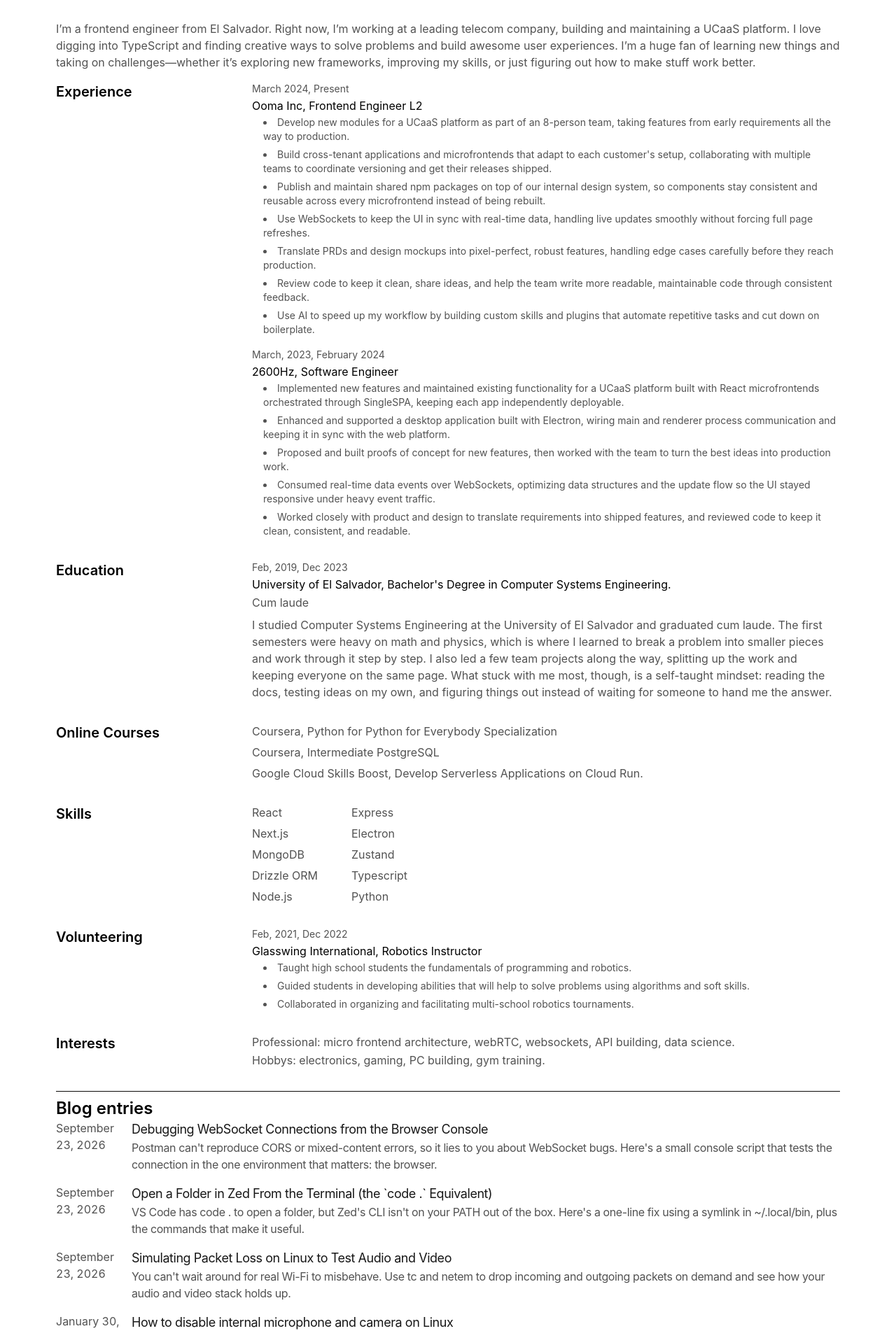
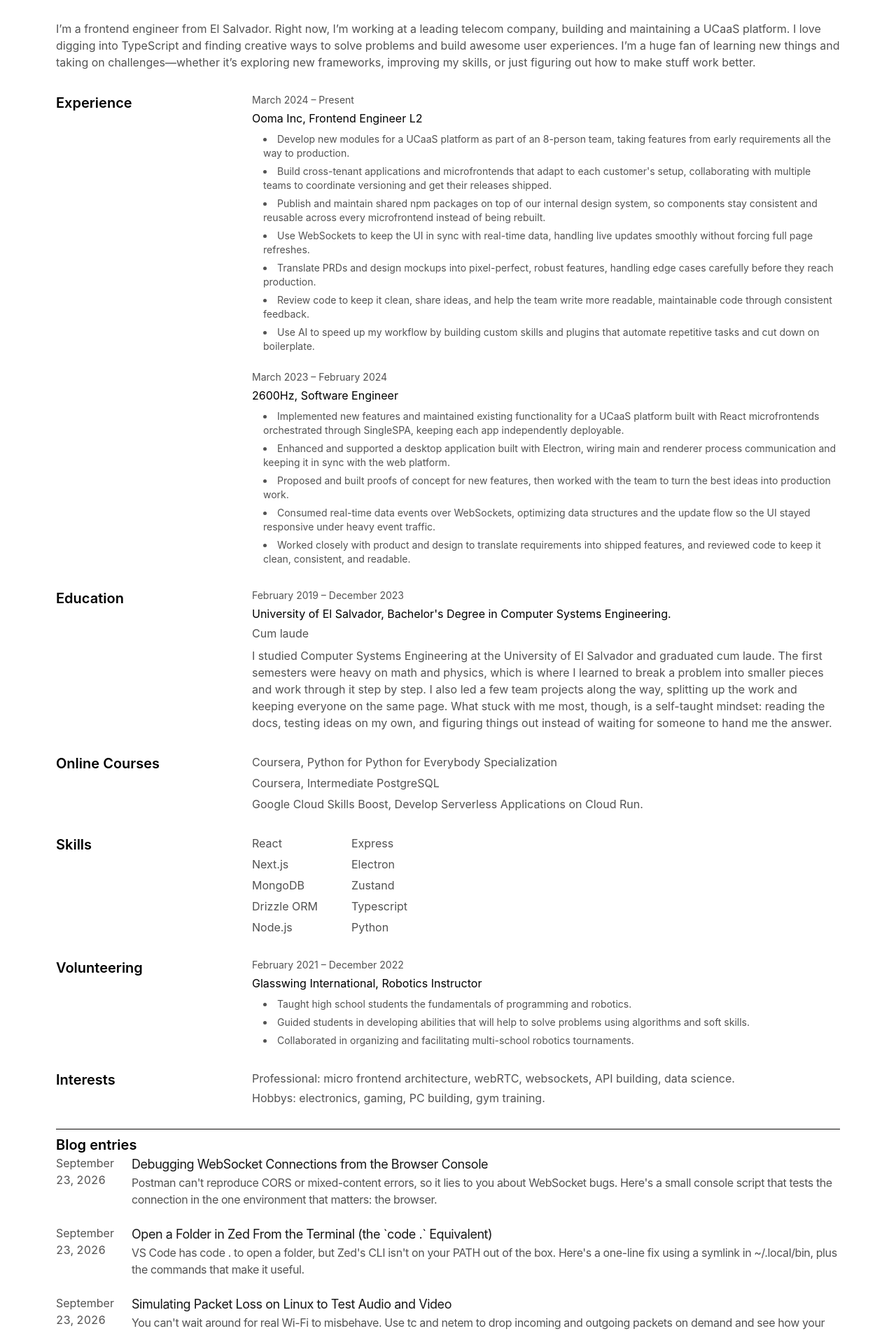
Before and after one commit to galletafromjell666/portfolio-nextjs, a Next.js app: page / in a window 1280 px wide. Shown: the part 219-2121 px from the top of the page at 70% size. Built offline with nearby package versions, Linux system fonts and the light colour scheme.

Commit message:
unify spacing rhythm and fix broken margin classes
fix m t-8 -> mt-8 on experience, remove flex-flex-row and font-sm typos; standardize section gaps, date/title/list spacing, page title sizes, and date formats

```diff
--- a/app/components/footer.tsx
+++ b/app/components/footer.tsx
@@ -3,7 +3,7 @@
 export default function Footer() {
   return (
     <footer className="mb-16">
-      <ul className="font-sm mt-8 flex flex-col space-x-0 space-y-2 text-neutral-600 md:flex-row md:space-x-4 md:space-y-0 dark:text-neutral-300">
+      <ul className="text-sm mt-8 flex flex-col space-x-0 space-y-2 text-neutral-600 md:flex-row md:space-x-4 md:space-y-0 dark:text-neutral-300">
         <li>
           <a
             className="flex items-center transition-all hover:text-neutral-800 dark:hover:text-neutral-100"
--- a/app/components/post.tsx
+++ b/app/components/post.tsx
@@ -28,10 +28,10 @@
           }),
         }}
       />
-      <h1 className="title font-semibold text-2xl tracking-tighter">
+      <h1 className="title font-semibold text-4xl tracking-tighter">
         {post.metadata.title}
       </h1>
-      <div className="flex justify-between items-center mt-2 mb-8 text-sm">
+      <div className="flex justify-between items-center mb-8 text-sm">
         <p className="text-sm text-neutral-600 dark:text-neutral-400">
           {formatDate(post.metadata.publishedAt)}
         </p>
--- a/app/components/posts.tsx
+++ b/app/components/posts.tsx
@@ -34,7 +34,7 @@
       {posts.map((post) => (
           <Link
             key={post.slug}
-            className="flex flex-col space-y-1 mb-4"
+            className="flex flex-col space-y-1 mb-6"
             href={`/${isBlogsPost ? "blog" : "projects"}/${post.slug}`}
           >
             <div className="w-full flex flex-col md:flex-row space-x-0 md:space-x-2">
--- a/app/contact/page.tsx
+++ b/app/contact/page.tsx
@@ -15,7 +15,7 @@
           giovanni.aguirrez@hotmail.com
         </a>
       </div>
-      <h1 className="mb-6 text-xl font-semibold tracking-tighter ">Social:</h1>
+      <h1 className="mb-4 text-xl font-semibold">Social</h1>
       <div className="flex flex-col space-y-4">
         <div className="flex flex-row space-x-2">
           <Linkedin />
--- a/app/not-found.tsx
+++ b/app/not-found.tsx
@@ -1,7 +1,7 @@
 export default function NotFound() {
   return (
     <section>
-      <h1 className="mb-8 text-2xl font-semibold tracking-tighter">
+      <h1 className="mb-8 text-4xl font-semibold tracking-tighter">
         404 - Page Not Found
       </h1>
       <p className="mb-4">The page you are looking for does not exist.</p>
--- a/app/page.tsx
+++ b/app/page.tsx
@@ -15,16 +15,16 @@
         things and taking on challenges—whether it’s exploring new frameworks,
         improving my skills, or just figuring out how to make stuff work better.
       </p>
-      <div data-test-id="experience" className="m t-8">
+      <div data-test-id="experience" className="mt-8">
         <div className="flex flex-col md:flex-row">
           <div className="w-1/4">
             <h1 className="text-xl font-semibold">Experience</h1>
           </div>
-          <div className="flex flex-col flex-1 space-y-4">
-            <div className="flex-flex-row space-y-0.5">
-              <p className="text-muted text-sm">March 2024, Present</p>
+          <div className="flex flex-col flex-1 space-y-6">
+            <div className="space-y-1">
+              <p className="text-muted text-sm">March 2024 – Present</p>
               <h2>Ooma Inc, Frontend Engineer L2</h2>
-              <ul className="text-muted text-sm list-disc list-inside ml-4 item-list">
+              <ul className="text-muted text-sm list-disc list-inside ml-4 mt-2 item-list">
                 <li>
                   Develop new modules for a UCaaS platform as part of an
                   8-person team, taking features from early requirements all the
@@ -62,10 +62,10 @@
                 </li>
               </ul>
             </div>
-            <div className="flex-flex-row space-y-0.5">
-              <p className="text-muted text-sm">March, 2023, February 2024</p>
+            <div className="space-y-1">
+              <p className="text-muted text-sm">March 2023 – February 2024</p>
               <h2>2600Hz, Software Engineer</h2>
-              <ul className="text-muted text-sm list-disc list-inside ml-4 item-list">
+              <ul className="text-muted text-sm list-disc list-inside ml-4 mt-2 item-list">
                 <li>
                   Implemented new features and maintained existing functionality
                   for a UCaaS platform built with React microfrontends
@@ -103,8 +103,8 @@
             <h1 className="text-xl font-semibold">Education</h1>
           </div>
           <div className="flex flex-col flex-1 space-y-1.5">
-            <div className="flex-flex-row space-y-0.5">
-              <p className="text-muted text-sm">Feb, 2019, Dec 2023</p>
+            <div className="space-y-1">
+              <p className="text-muted text-sm">February 2019 – December 2023</p>
               <h2>
                 University of El Salvador, Bachelor's Degree in Computer Systems
                 Engineering.
@@ -171,10 +171,10 @@
             <h1 className="text-xl font-semibold">Volunteering</h1>
           </div>
           <div className="flex flex-col flex-1">
-            <div className="flex-flex-row space-y-0.5">
-              <p className="text-muted text-sm">Feb, 2021, Dec 2022</p>
+            <div className="space-y-1">
+              <p className="text-muted text-sm">February 2021 – December 2022</p>
               <h2>Glasswing International, Robotics Instructor</h2>
-              <ul className="text-muted text-sm list-disc list-inside ml-4 item-list">
+              <ul className="text-muted text-sm list-disc list-inside ml-4 mt-2 item-list">
                 <li>
                   Taught high school students the fundamentals of programming
                   and robotics.
@@ -198,7 +198,7 @@
             <h1 className="text-xl font-semibold">Interests</h1>
           </div>
           <div className="flex flex-col flex-1">
-            <div className="flex-flex-row space-y-0.5 text-muted">
+            <div className="space-y-1 text-muted">
               <p>
                 Professional: micro frontend architecture, webRTC, websockets,
                 API building, data science.
@@ -209,7 +209,7 @@
         </div>
       </div>
       <div className="my-8">
-        <h2 className="text-2xl font-semibold dark:border-t-white border-t-1 pt-2 border-t-stone-950 mt-2">
+        <h2 className="text-xl font-semibold border-t border-t-stone-950 dark:border-t-white pt-2">
           Blog entries
         </h2>
         <Posts source="blog" limit={3} random={1} />
```
